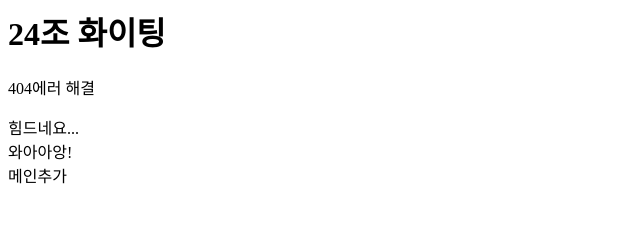
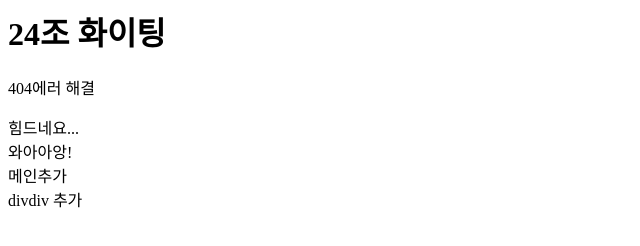
Before and after one commit to 24-gitTest/demo-repository, a website: page index.html in a window 1280 px wide. Shown: the full height of the page, 0-640 px from the left. Drawn offline with Linux system fonts and the light colour scheme.

Commit message:
Feat: <div>태그 추가

```diff
--- a/index.html
+++ b/index.html
@@ -3,3 +3,5 @@
 <div>힘드네요...</div>
 <div>와아아앙!</div>
 <main>메인추가</main>
+
+<div>divdiv 추가</div>
```
